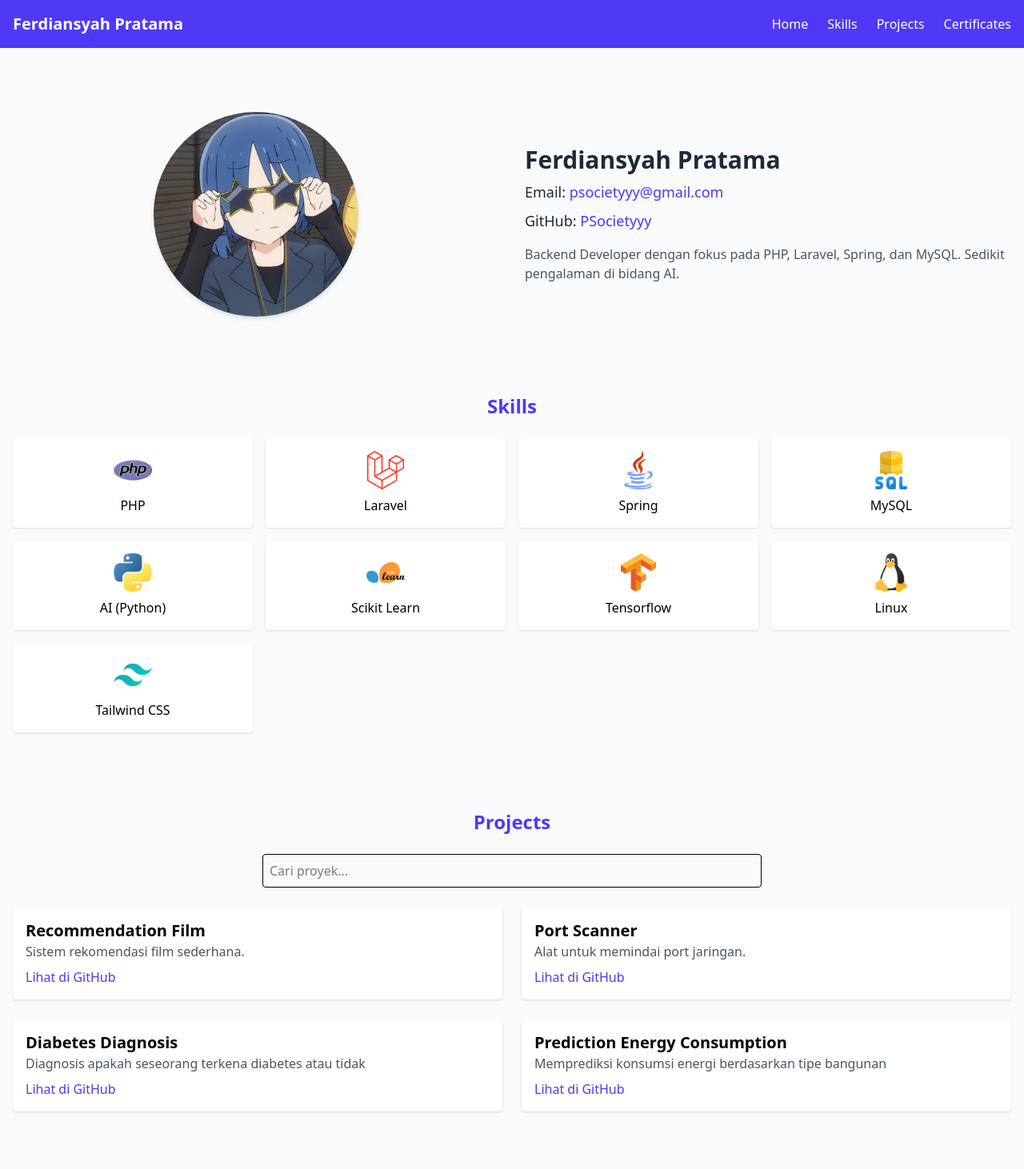
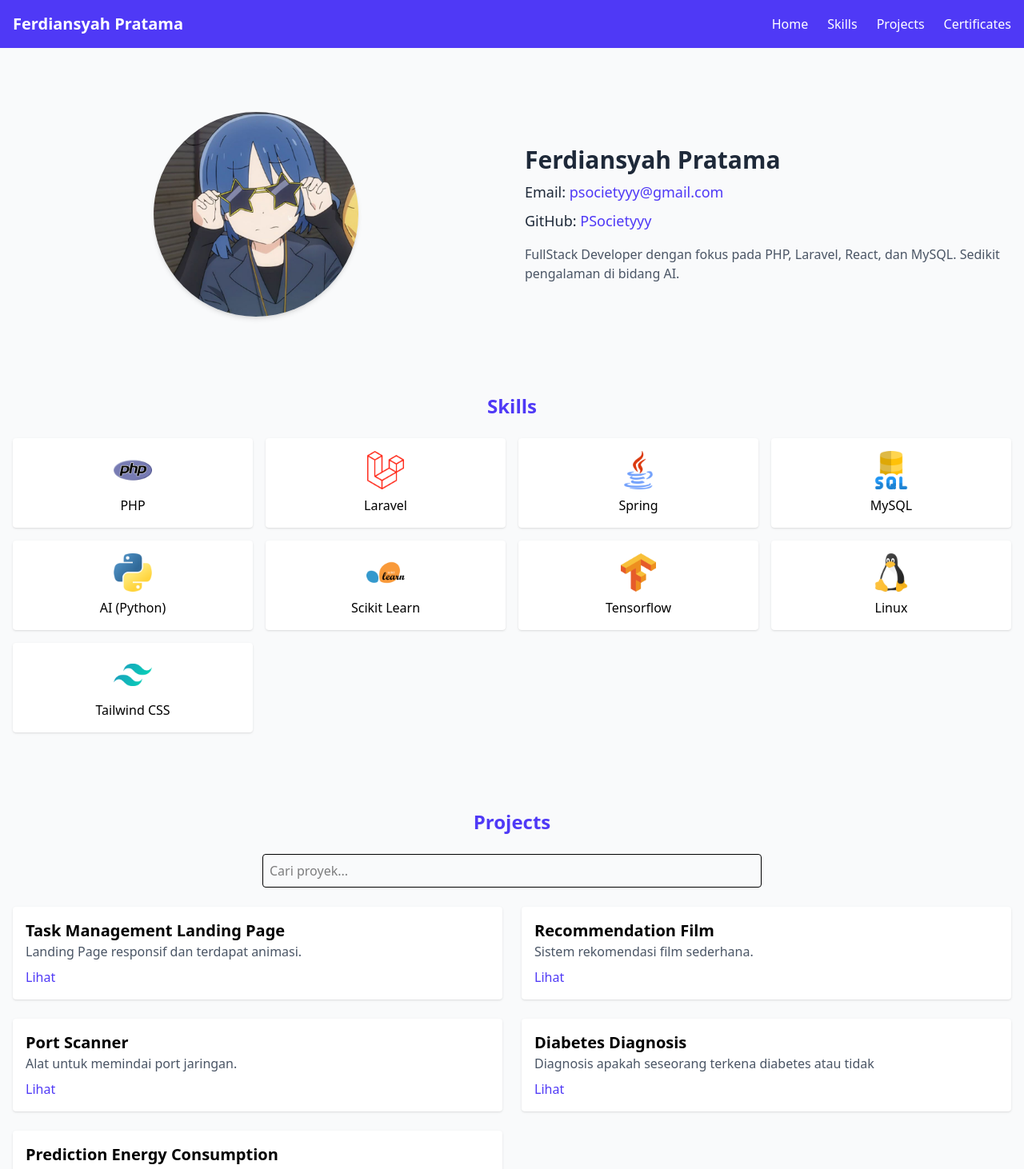
Before and after one commit to PSocietyyy/portofolio, a Vue app: page / in a window 1280 px wide. Shown: the top 1462 px of the page at 80% size. Built offline with nearby package versions, Linux system fonts and the light colour scheme.

Commit message:
Update portofolio

```diff
--- a/src/App.vue
+++ b/src/App.vue
@@ -72,7 +72,7 @@
             >
           </p>
           <p class="text-gray-600 text-sm sm:text-base">
-            Backend Developer dengan fokus pada PHP, Laravel, Spring, dan MySQL. Sedikit pengalaman
+            FullStack Developer dengan fokus pada PHP, Laravel, React, dan MySQL. Sedikit pengalaman
             di bidang AI.
           </p>
         </div>
@@ -175,7 +175,7 @@
             <h3 class="text-lg sm:text-xl font-semibold">{{ project.title }}</h3>
             <p class="text-gray-600 mb-2 text-sm sm:text-base">{{ project.description }}</p>
             <a :href="project.link" class="text-indigo-600 hover:underline text-sm sm:text-base"
-              >Lihat di GitHub</a
+              >Lihat</a
             >
           </div>
         </div>
@@ -235,6 +235,11 @@ const searchQuery = ref('')
 const showBackToTop = ref(false)
 const projects = ref([
   {
+    title: 'Task Management Landing Page',
+    description: 'Landing Page responsif dan terdapat animasi.',
+    link: 'https://ferdiansyah-portofolio-task.netlify.app/',
+  },
+  {
     title: 'Recommendation Film',
     description: 'Sistem rekomendasi film sederhana.',
     link: 'https://github.com/PSocietyyy/recomendation_film',
```
